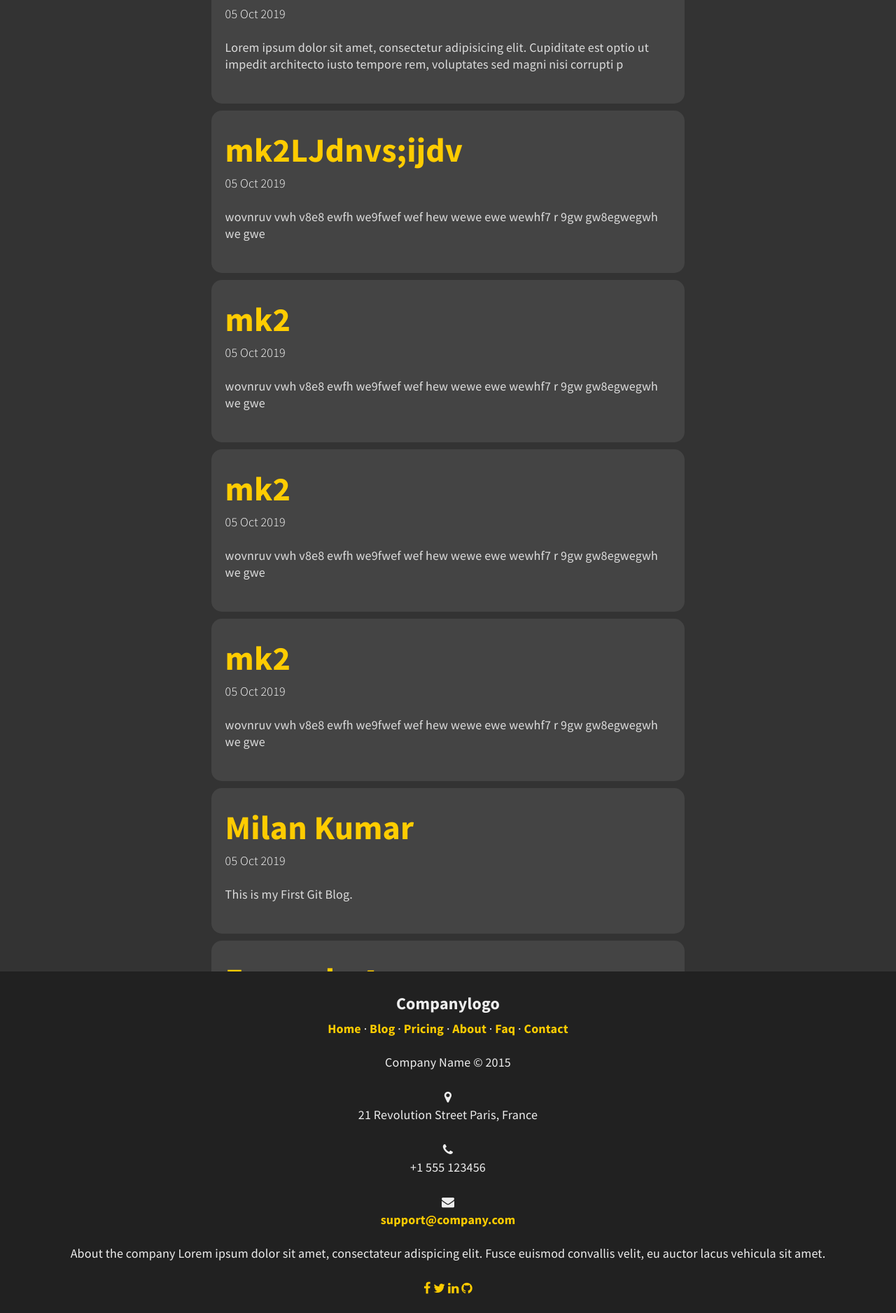
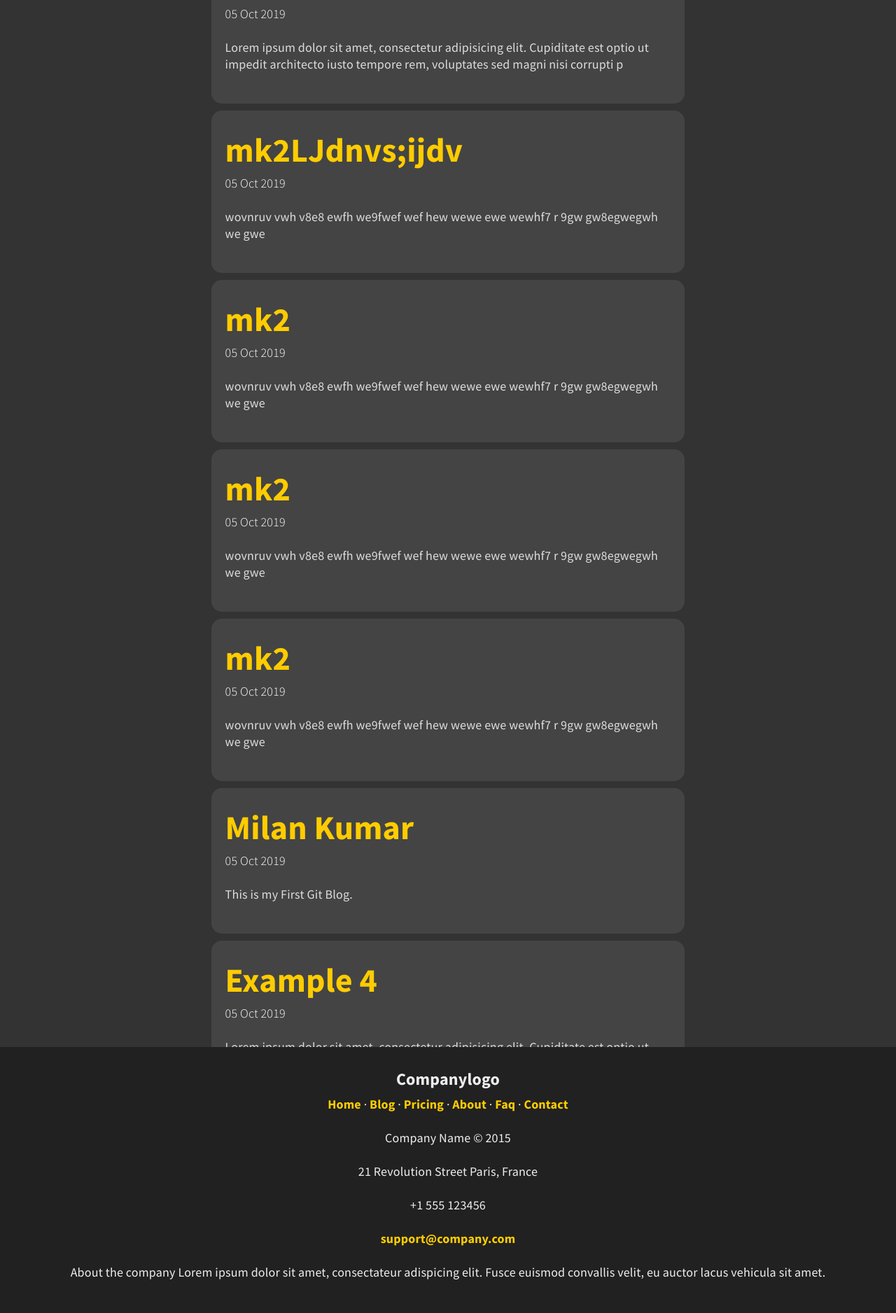
Before and after one commit to bdmilan/blog, a Jekyll site: the page built from index.html, in a window 1280 px wide. Shown: the part 769-2645 px from the top of the page at 70% size. Built offline with Jekyll 4.4.1, drawn with Linux system fonts in a browser that asks for light colours; nearby versions of some CDN libraries; the list of posts is cut into pages by our own code; comment, search, counter and statistics services are not loaded.

Commit message:
Update head.html

```diff
--- a/_includes/head.html
+++ b/_includes/head.html
@@ -12,8 +12,5 @@
 
 	<!-- RSS -->
 	<link href="/atom.xml" type="application/atom+xml" rel="alternate" title="ATOM Feed" />
-	<link rel="stylesheet" href="https://maxcdn.bootstrapcdn.com/font-awesome/4.2.0/css/font-awesome.min.css">
-
-	<link href="https://fonts.googleapis.com/css?family=Cookie" rel="stylesheet" type="text/css">
 
 </head>
```
